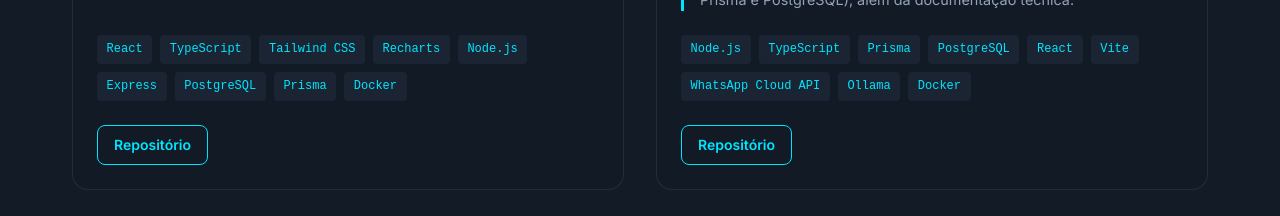
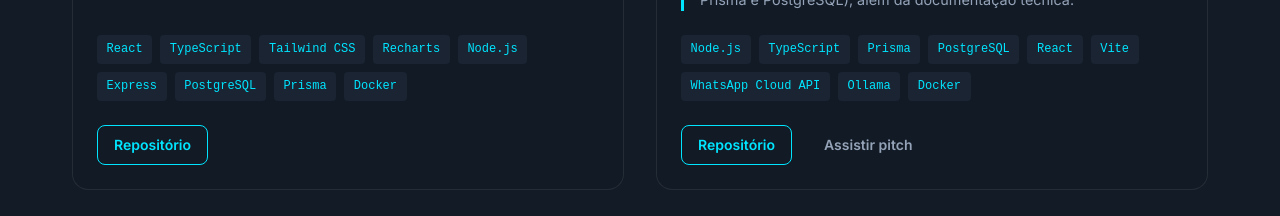
Before and after one commit to fatec-jacarei-dsm-portfolio/ra2581392413027, a plain HTML site: page docs/index.html in a window 1280 px wide. Shown: the part 4740-4956 px from the top of the page. Drawn offline with Linux system fonts and the light colour scheme.

Commit message:
Adiciona link do pitch do Chatbot PROCON

```diff
--- a/docs/index.html
+++ b/docs/index.html
@@ -365,6 +365,7 @@
                             </div>
                             <div class="project-links">
                                 <a href="https://github.com/InovatechLabs/chatbot-procon" class="btn btn-outline btn-sm" target="_blank" rel="noopener noreferrer">Repositório</a>
+                                <a href="https://youtu.be/ijzvlzmkUjU" class="btn btn-text btn-sm" target="_blank" rel="noopener noreferrer">Assistir pitch</a>
                             </div>
                         </div>
                     </article>
```
Also changed, not shown: 1 other file.
